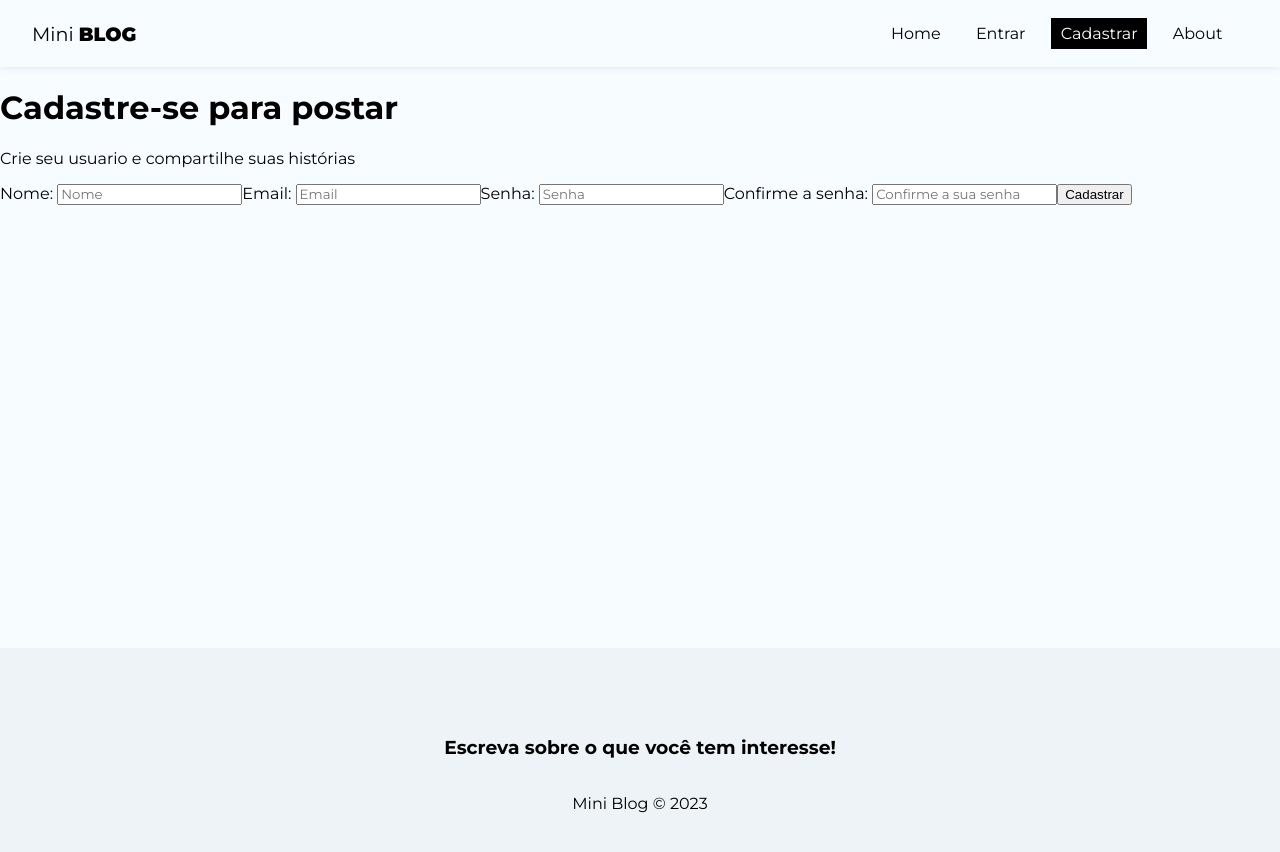
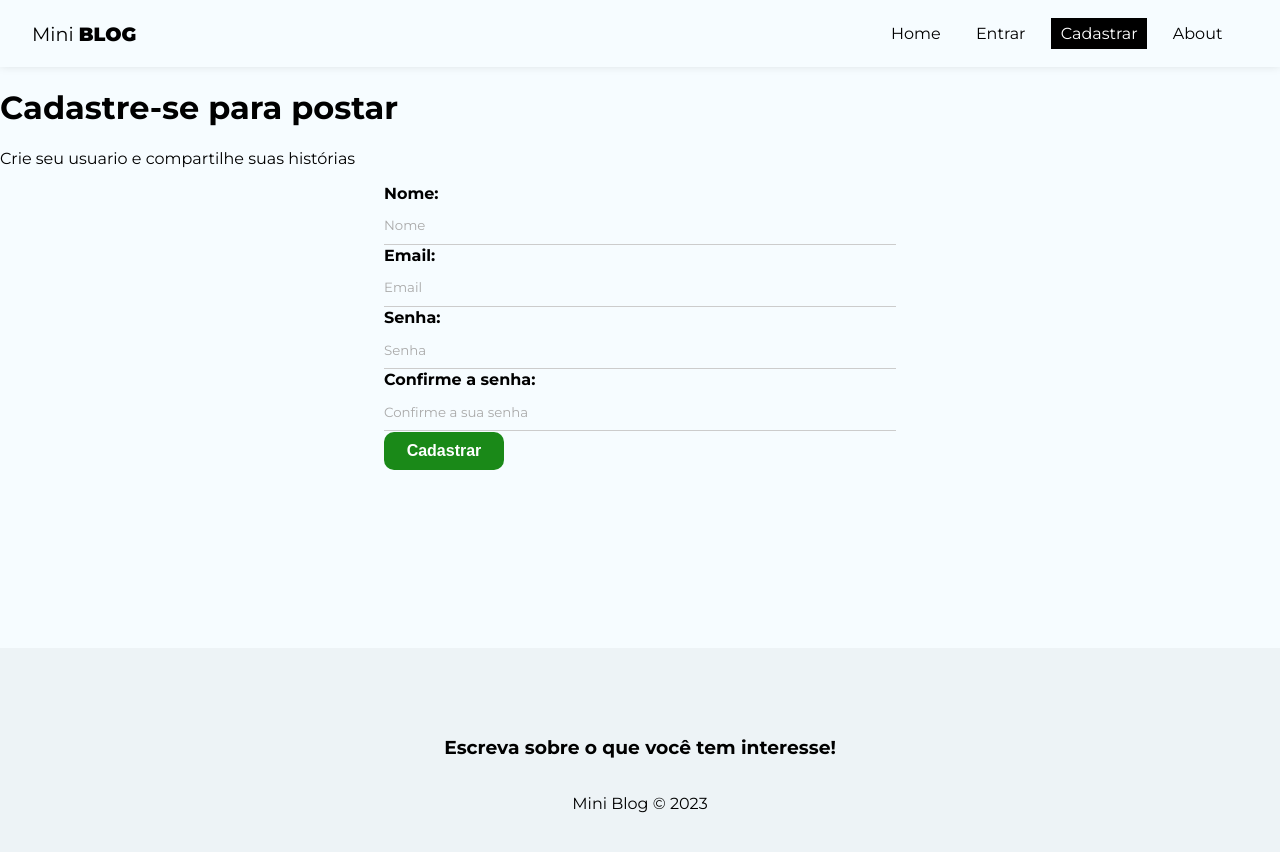
Before and after one commit to willy-deve/miniblog, a React (Create React App) app: page /registro in a window 1280 px wide. Shown: the top 852 px of the page. Built offline with nearby package versions, Linux system fonts and the light colour scheme.

Commit message:
css glogal dos formularios

```diff
--- a/src/index.css
+++ b/src/index.css
@@ -8,6 +8,7 @@
 input::placeholder,
 textarea::placeholder {
   font-family: "Montserrat", sans-serif;
+  color: #aaa;
 }
 
 input:focus,
@@ -31,3 +32,80 @@
 nav button:hover {
   color: #bbb;
 }
+
+form {
+  max-width: 40%;
+  margin: 0 auto;
+}
+
+label {
+  display: flex;
+  flex-direction: column;
+  margin-bottom: 1px;
+}
+
+label span {
+  margin-bottom: 0.3em;
+  font-weight: bold;
+  text-align: left;
+}
+
+input,
+textarea {
+  box-sizing: border-box;
+  border: none;
+  border-bottom: 1px solid #ccc;
+  padding: 0.8em 0;
+  background-color: transparent;
+}
+
+.btn {
+  background-color: #1a8918;
+  color: #fff;
+  text-align: center;
+  cursor: pointer;
+  border-radius: 10px;
+  width: 120px;
+  font-weight: bold;
+  border: none;
+  padding: 10px 15px;
+  font-size: 1em;
+}
+
+.btn.btn-dark {
+  background-color: #000;
+  border-radius: 0;
+}
+
+.btn.btn-outline {
+  background-color: transparent;
+  border-radius: 0;
+  color: #000;
+  border: 1px solid #000;
+  padding: 7px 30px;
+}
+
+.btn:hover {
+  background-color: #0f730c;
+  color: #fff;
+}
+
+.btn.btn-outline:hover {
+  background-color: #000;
+}
+
+.btn.btn-danger:hover {
+  background-color: #dc3545;
+}
+
+button[disabled] {
+  background-color: #aaa;
+}
+
+.container .error {
+  color: #721c24;
+  background-color: #f8d7da;
+  border: 1px solid #f5c3cb;
+  pad: 5px;
+  border-radius: 5px;
+}
```
